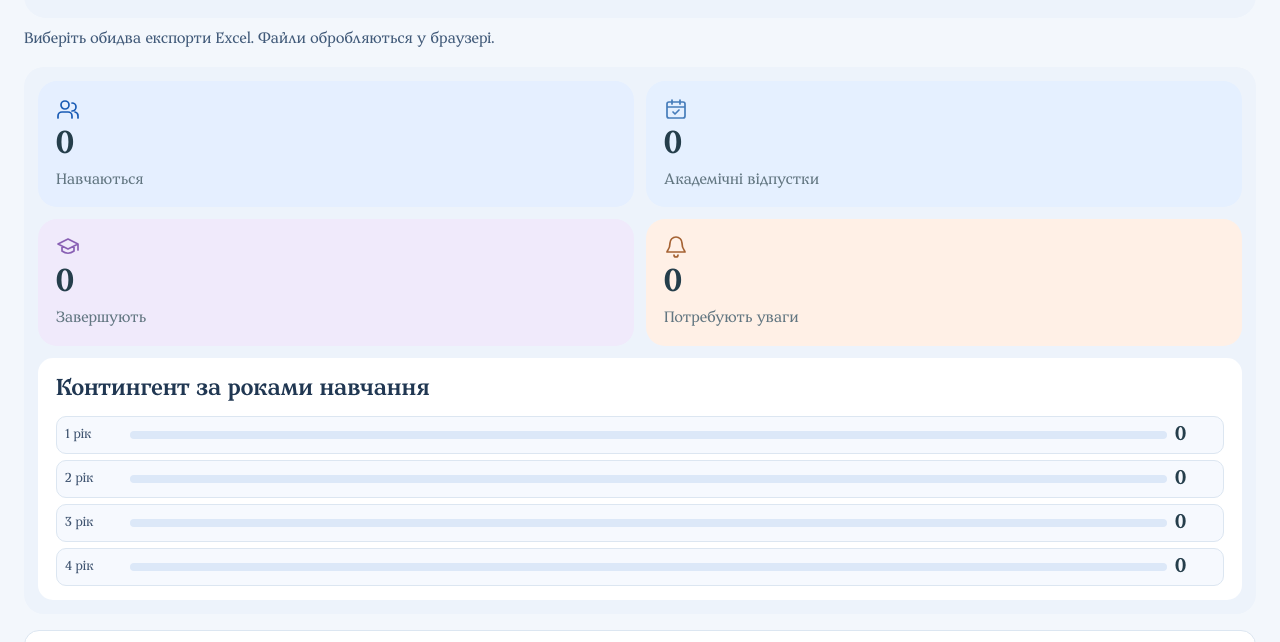
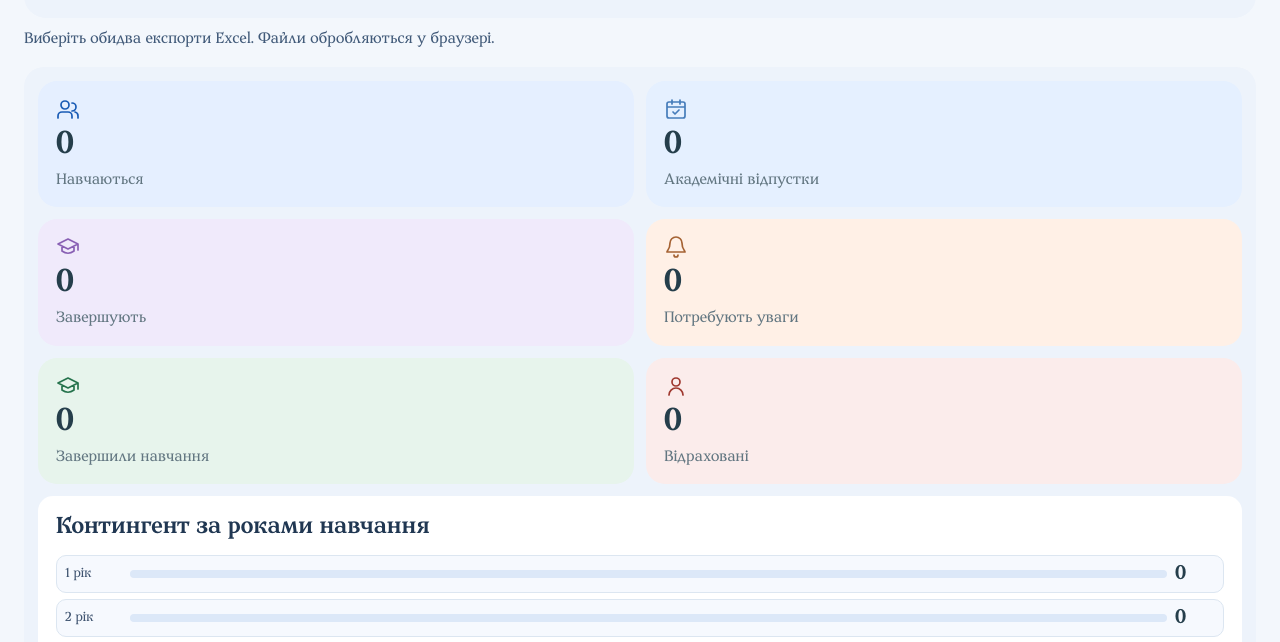
Before and after one commit to boiarchukserhii-svg/aspirantura-nubip, a plain HTML site: page index.html in a window 1280 px wide. Shown: the part 122-764 px from the top of the page. Drawn offline with Linux system fonts and the light colour scheme.

Commit message:
Add completion and dismissal totals to the overview

```diff
--- a/index.html
+++ b/index.html
@@ -64,8 +64,12 @@ body{background:#f3f7fc;color:#203752}header{background:#edf3fb;color:#182e4c;bo
 @media(max-width:760px){.appMark{width:28px;height:28px;border-radius:6px}}
 .metrics .metric{border:0;border-radius:19px;background:#e5efff;color:#627681}
 .metrics .metric:nth-child(2){background:#e5f0ff}.metrics .metric:nth-child(3){background:#f0eafb}.metrics .metric:nth-child(4){background:#fff0e6}
+.metrics .metric[data-archive-status="completed"]{background:#e7f4ec}
+.metrics .metric[data-archive-status="dismissed"]{background:#fbeceb}
 .metrics .metric strong{color:#253e4b}.metrics .metric .metricIcon{color:#195bb5}
 .metrics .metric:nth-child(2) .metricIcon{color:#467cba}.metrics .metric:nth-child(3) .metricIcon{color:#8960b4}.metrics .metric:nth-child(4) .metricIcon{color:#a56233}
+.metrics .metric[data-archive-status="completed"] .metricIcon{color:#26734d}
+.metrics .metric[data-archive-status="dismissed"] .metricIcon{color:#9f382f}
 .metrics .metric:hover{box-shadow:0 0 0 2px #88b2ea}.metrics .metric[aria-pressed=true]{box-shadow:inset 0 0 0 2px #195bb5}
 .filters label,.mobileSort{display:block;background:#f2f6fc;border:1px solid #dce6f1;border-radius:10px;padding:7px 9px;font-size:12px;font-weight:650;min-width:0}
 .filters select,.mobileSort select{font-size:12px;padding:6px 7px}
@@ -746,7 +750,7 @@ function renderMetrics() {
     grouped:index === 0 || index === 2,
     date:index === 1 ? card => card["Статус по"] : index === 3 ? card => attention.get(card["ID картки"]) : null
   }));
-  $("metrics").replaceChildren(...values.map(([records,label,symbol],index) => {
+  const recentMetrics=values.map(([records,label,symbol],index) => {
     const box = el("button"), caption = el("span");
     box.type = "button";
     box.className = "metric";
@@ -766,7 +770,21 @@ function renderMetrics() {
     if (index === 2) box.title = `Завершують у ${COMPLETION_YEAR} році`;
     box.append(icon(symbol,"metricIcon"),el("strong",count(records.length)),caption);
     return box;
-  }));
+  });
+  const archiveMetrics=[
+    [COMPLETED,"Завершили навчання","cap","completed"],
+    [DISMISSED,"Відраховані","person","dismissed"]
+  ].map(([status,label,symbol,key])=>{
+    const box=el("button");
+    box.type="button";
+    box.className="metric";
+    box.dataset.archiveStatus=key;
+    box.setAttribute("aria-controls","archive");
+    box.append(icon(symbol,"metricIcon"),el("strong",count(cards.filter(card=>card["Контингент"]===status).length)),el("span",label));
+    box.onclick=()=>openArchiveCategory(status);
+    return box;
+  });
+  $("metrics").replaceChildren(...recentMetrics,...archiveMetrics);
   const courses = new Map([1,2,3,4].map(course => [course,0]));
   for (const card of active) {
     const course = card["Курс"];
@@ -824,6 +842,18 @@ const archiveCategories = [["archiveCompleted",COMPLETED],["archiveDismissed",DI
 const mobileLayout = matchMedia("(max-width:760px)");
 let archiveStatus = COMPLETED;
 let archiveExpanded = false;
+function openArchiveCategory(status){
+  const category=archiveCategories.find(([,value])=>value===status)[0];
+  archiveStatus=status;
+  archiveExpanded=true;
+  $("archiveSearch").value="";
+  archiveFilters.clear();
+  $("archiveTab").click();
+  const target=mobileLayout.matches?$(category):$(category+"Rows").closest(".calendarSection").querySelector("h3");
+  if(!mobileLayout.matches)target.tabIndex=-1;
+  target.focus({preventScroll:true});
+  target.scrollIntoView({block:"start"});
+}
 function renderArchive() {
   const mobile = mobileLayout.matches;
   const content = $("archiveContent");
@@ -866,7 +896,7 @@ function renderRegistry() {
   const group = selectedMetric === null ? null : metricGroups[selectedMetric];
   $("metricSelection").hidden = !group;
   $("metricSelectionLabel").textContent = group?.label ?? "";
-  [...$("metrics").children].forEach((button,index) => button.setAttribute("aria-pressed",String(index === selectedMetric)));
+  [...$("metrics").querySelectorAll("button[aria-pressed]")].forEach((button,index) => button.setAttribute("aria-pressed",String(index === selectedMetric)));
   const matches = sectionCards(false).filter(card => (!group || group.ids.has(card["ID картки"]))
     && String(display(card,"Здобувач")).toLocaleLowerCase("uk").includes(query)
     && [...filters].every(([field,value]) => matchesFilter(card,field,value)));
```
